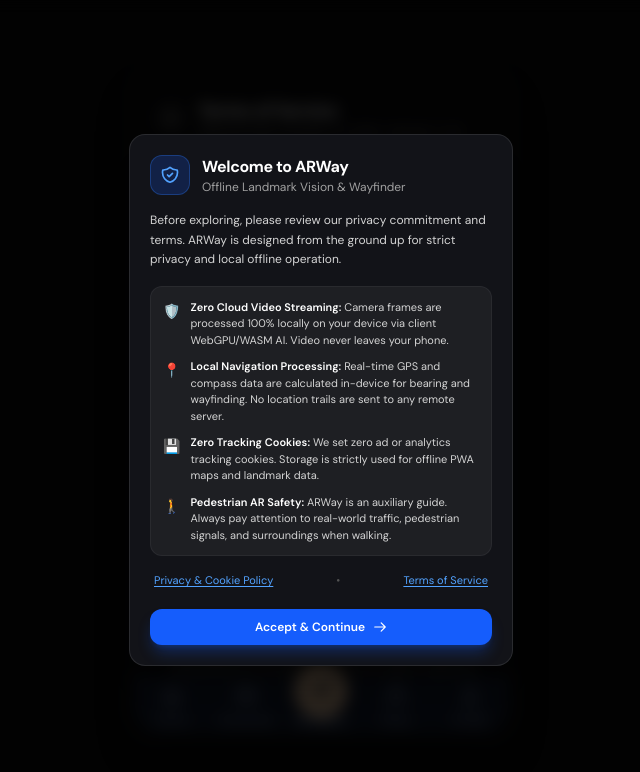
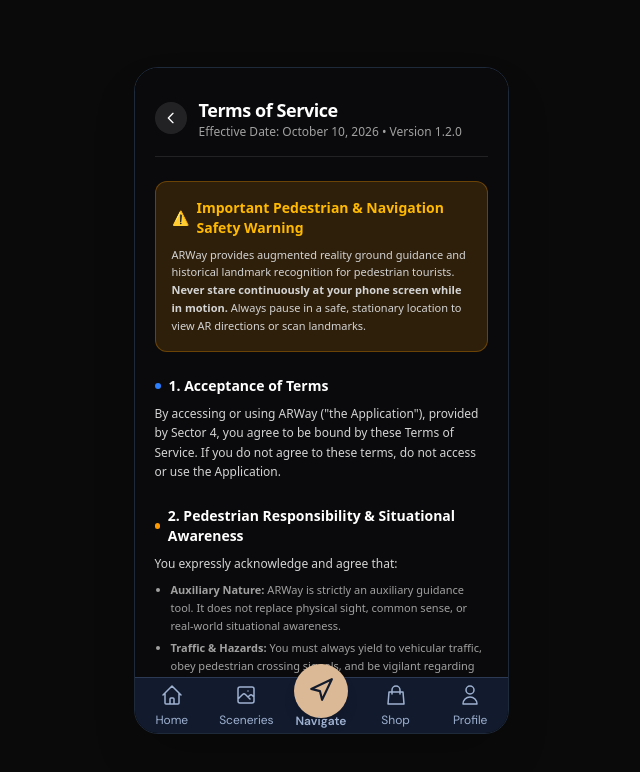
Before and after one commit to knet-the-traveller/ARWay, a Next.js app: page /terms in a window 1280 px wide. Shown: the top 772 px of the page, without its empty margins (319-959 px from the left). Built offline with nearby package versions, Linux system fonts and the light colour scheme.

Commit message:
fix: elevate LegalConsentModal to z-[99999], suppress modal on /privacy and /terms, and make legal pages 100% scrollable

```diff
--- a/src/app/privacy/page.tsx
+++ b/src/app/privacy/page.tsx
@@ -7,7 +7,8 @@
   const router = useRouter();
 
   return (
-    <div className="min-h-screen bg-[#0a0a0c] text-white p-5 pb-20 max-w-2xl mx-auto font-sans select-none">
+    <main className="flex flex-col w-full flex-1 min-h-0 bg-[#0a0a0c] text-white relative overflow-hidden">
+      <div className="flex-1 min-h-0 overflow-y-auto overscroll-contain p-5 pb-28 font-sans max-w-2xl w-full mx-auto touch-pan-y">
         {/* Top Header */}
         <div className="flex items-center gap-3 mb-6 pt-2 border-b border-white/10 pb-4">
           <button
@@ -143,5 +144,6 @@
           </section>
         </div>
       </div>
+    </main>
   );
 }
--- a/src/app/terms/page.tsx
+++ b/src/app/terms/page.tsx
@@ -7,7 +7,8 @@
   const router = useRouter();
 
   return (
-    <div className="min-h-screen bg-[#0a0a0c] text-white p-5 pb-20 max-w-2xl mx-auto font-sans select-none">
+    <main className="flex flex-col w-full flex-1 min-h-0 bg-[#0a0a0c] text-white relative overflow-hidden">
+      <div className="flex-1 min-h-0 overflow-y-auto overscroll-contain p-5 pb-28 font-sans max-w-2xl w-full mx-auto touch-pan-y">
         {/* Top Header */}
         <div className="flex items-center gap-3 mb-6 pt-2 border-b border-white/10 pb-4">
           <button
@@ -45,7 +46,7 @@
               1. Acceptance of Terms
             </h2>
             <p>
-            By accessing or using ARWay (&quot;the Application&quot;), provided by PointVoid0 / Sector 4, you agree to be bound by these Terms of Service. If you do not agree to these terms, do not access or use the Application.
+              By accessing or using ARWay (&quot;the Application&quot;), provided by Sector 4, you agree to be bound by these Terms of Service. If you do not agree to these terms, do not access or use the Application.
             </p>
           </section>
 
@@ -125,5 +126,6 @@
           </section>
         </div>
       </div>
+    </main>
   );
 }
--- a/src/components/LegalConsentModal.tsx
+++ b/src/components/LegalConsentModal.tsx
@@ -2,8 +2,10 @@
 
 import { useState, useEffect } from "react";
 import Link from "next/link";
+import { usePathname } from "next/navigation";
 
 export default function LegalConsentModal() {
+  const pathname = usePathname();
   const [isOpen, setIsOpen] = useState(false);
   const [mounted, setMounted] = useState(false);
 
@@ -28,12 +30,16 @@
     setIsOpen(false);
   };
 
-  if (!mounted || !isOpen) return null;
+  // Do not render on /privacy or /terms so users can read the full documents without obstruction
+  if (!mounted || !isOpen || pathname === "/privacy" || pathname === "/terms") {
+    return null;
+  }
 
   return (
-    <div className="fixed inset-0 z-50 flex items-center justify-center p-4 bg-black/80 backdrop-blur-sm animate-fade-in select-none">
-      <div className="relative w-full max-w-sm bg-[#121318] border border-white/10 rounded-2xl shadow-2xl p-5 text-white flex flex-col gap-4 max-h-[90vh] overflow-y-auto">
+    <div className="fixed inset-0 z-[99999] flex items-center justify-center p-4 bg-black/90 backdrop-blur-md animate-fade-in">
+      <div className="relative w-full max-w-sm bg-[#121318] border border-white/15 rounded-2xl shadow-2xl p-5 text-white flex flex-col gap-4 max-h-[85vh] overflow-y-auto overscroll-contain touch-pan-y">
         {/* Header */}
+        <div className="flex items-center justify-between">
           <div className="flex items-center gap-3">
             <div className="w-10 h-10 rounded-xl bg-blue-600/20 border border-blue-500/30 flex items-center justify-center text-blue-400 shrink-0">
               <svg className="w-5 h-5" fill="none" viewBox="0 0 24 24" stroke="currentColor" strokeWidth="2">
@@ -43,6 +49,7 @@
             <div>
               <h3 className="font-bold text-base tracking-tight text-white">Welcome to ARWay</h3>
               <p className="text-xs text-neutral-400">Offline Landmark Vision &amp; Wayfinder</p>
+            </div>
           </div>
         </div>
 
@@ -86,7 +93,6 @@
         <div className="flex items-center justify-between text-[11px] text-neutral-400 px-1">
           <Link
             href="/privacy"
-            target="_blank"
             className="text-blue-400 hover:text-blue-300 underline underline-offset-2 transition-colors"
           >
             Privacy &amp; Cookie Policy
@@ -94,7 +100,6 @@
           <span className="text-neutral-600">•</span>
           <Link
             href="/terms"
-            target="_blank"
             className="text-blue-400 hover:text-blue-300 underline underline-offset-2 transition-colors"
           >
             Terms of Service
```
Lines whose indentation alone changed are shown as unchanged.
